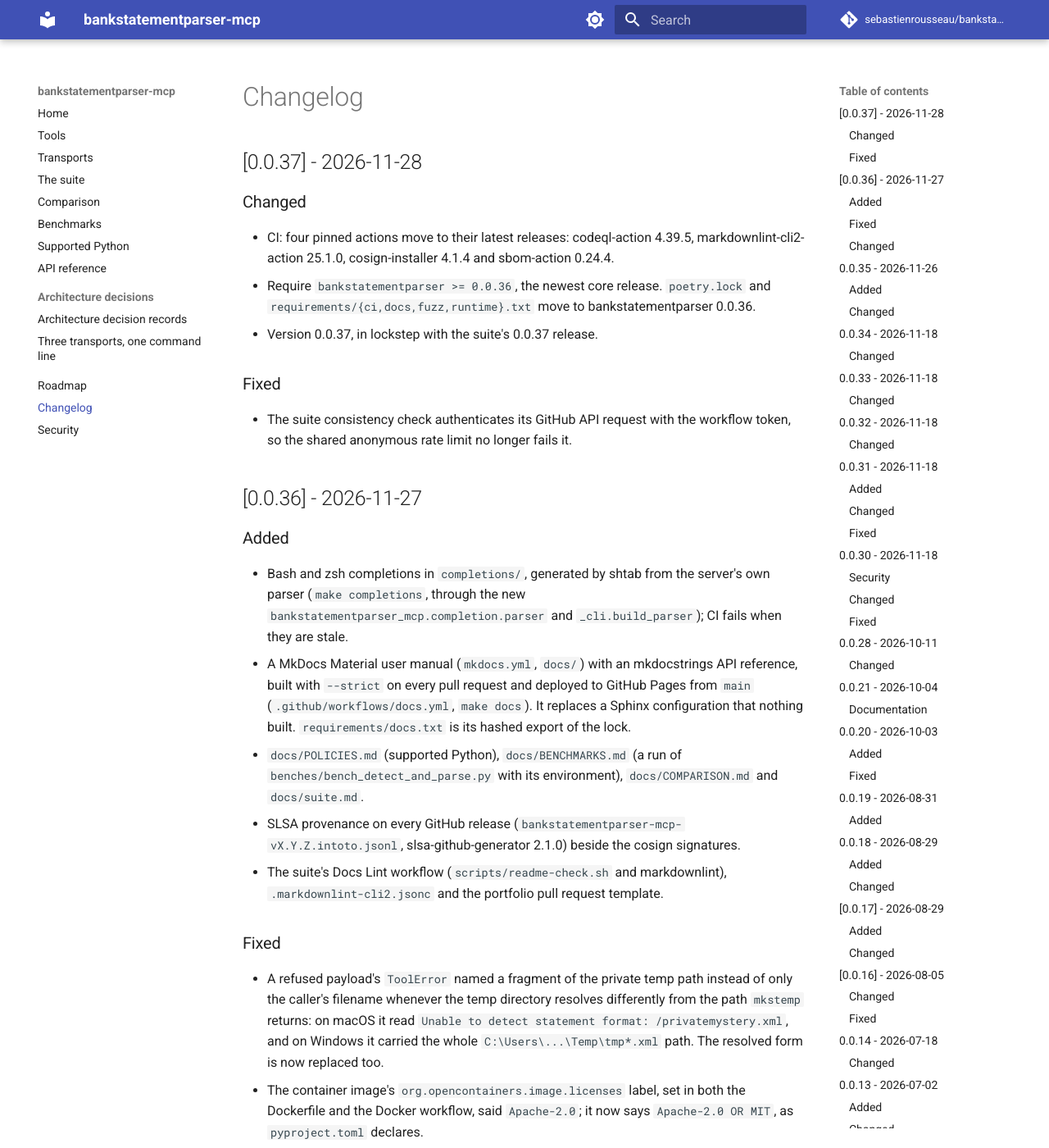
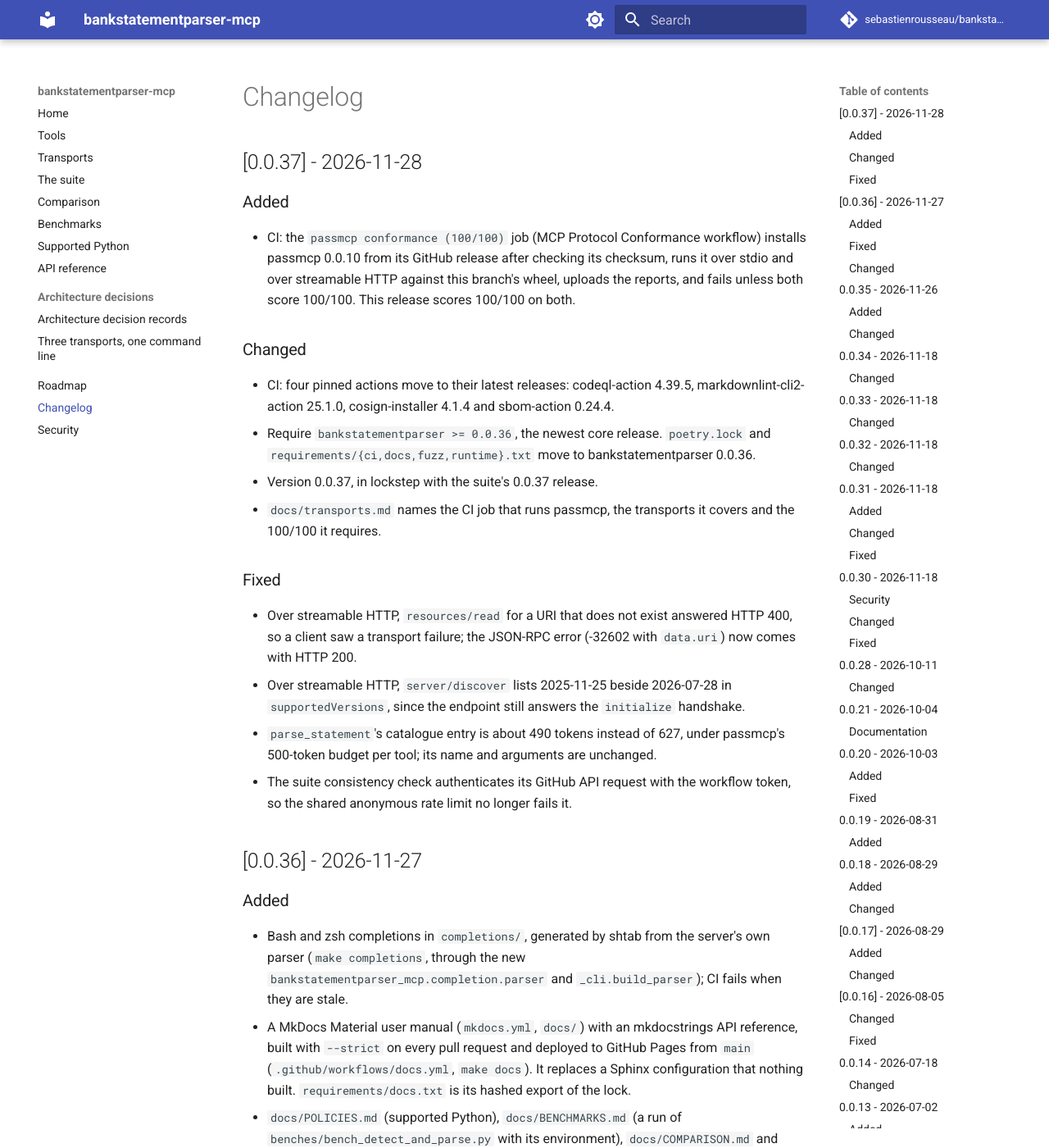
Before and after one commit to sebastienrousseau/bankstatementparser-mcp, an MkDocs documentation site: the page built from docs/changelog.md, in a window 1280 px wide and 1400 px high. Shown: the whole window at 82% size. Built offline with MkDocs 1.6.1 and Material for MkDocs 9.7.7, drawn with Linux system fonts in a browser that asks for light colours; comment, search, counter and statistics services are not loaded.

Commit message:
docs: add the 0.0.37 changelog and highlights
The CHANGELOG's 0.0.37 section records the passmcp CI job, the three
protocol fixes it found (unknown resource over HTTP, the handshake
revision in server/discover, parse_statement's token budget) and the
transports page; ROADMAP gets a "Shipped (0.0.37, current)" section;
.github/releases/v0.0.37.md holds the release highlights, which
scripts/release_notes.py check accepts.

Assisted-by: Claude Code:claude-opus-5-5 markdownlint-cli2
Signed-off-by: Sebastien Rousseau <sebastienrousseau@users.noreply.github.com>

```diff
--- a/CHANGELOG.md
+++ b/CHANGELOG.md
@@ -1,6 +1,15 @@
 # Changelog
 
 ## [0.0.37] - 2026-11-28
+
+### Added
+
+- CI: the `passmcp conformance (100/100)` job (MCP Protocol
+  Conformance workflow) installs passmcp 0.0.10 from its GitHub
+  release after checking its checksum, runs it over stdio and over
+  streamable HTTP against this branch's wheel, uploads the reports,
+  and fails unless both score 100/100. This release scores 100/100
+  on both.
 
 ### Changed
 
@@ -11,9 +20,20 @@
   `poetry.lock` and `requirements/{ci,docs,fuzz,runtime}.txt` move to
   bankstatementparser 0.0.36.
 - Version 0.0.37, in lockstep with the suite's 0.0.37 release.
+- `docs/transports.md` names the CI job that runs passmcp, the
+  transports it covers and the 100/100 it requires.
 
 ### Fixed
 
+- Over streamable HTTP, `resources/read` for a URI that does not exist
+  answered HTTP 400, so a client saw a transport failure; the
+  JSON-RPC error (-32602 with `data.uri`) now comes with HTTP 200.
+- Over streamable HTTP, `server/discover` lists 2025-11-25 beside
+  2026-07-28 in `supportedVersions`, since the endpoint still answers
+  the `initialize` handshake.
+- `parse_statement`'s catalogue entry is about 490 tokens instead of
+  627, under passmcp's 500-token budget per tool; its name and
+  arguments are unchanged.
 - The suite consistency check authenticates its GitHub API request
   with the workflow token, so the shared anonymous rate limit no
   longer fails it.
```
Also changed, not shown: ROADMAP.md (+11 -1 lines), .github/releases/v0.0.37.md (added).
